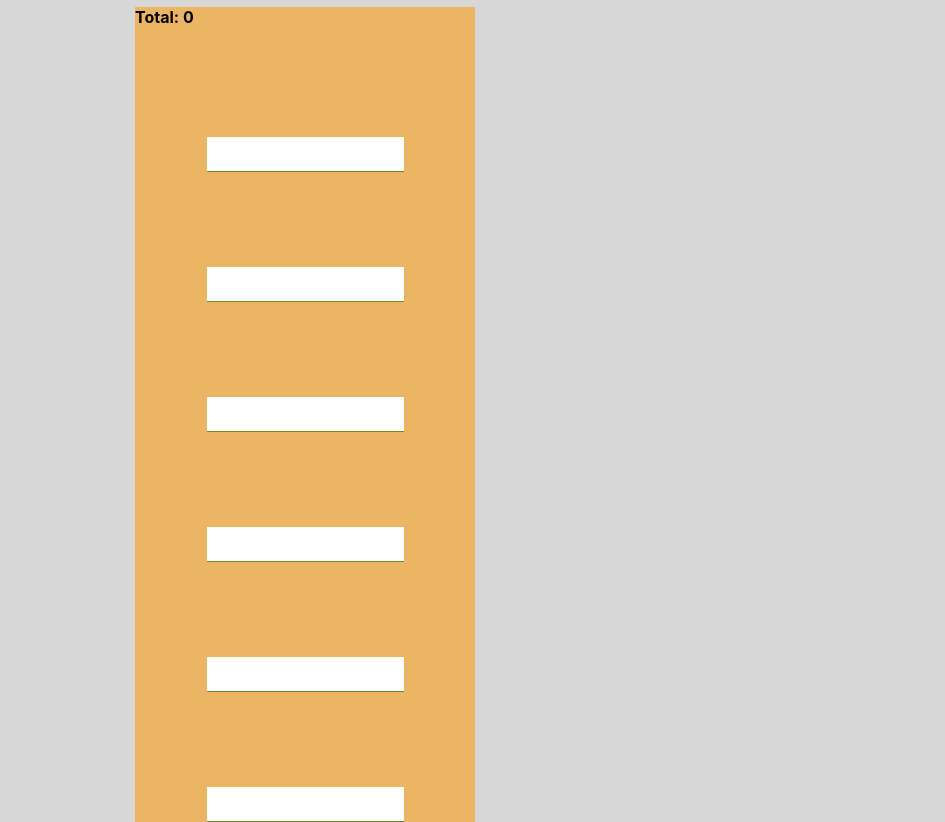
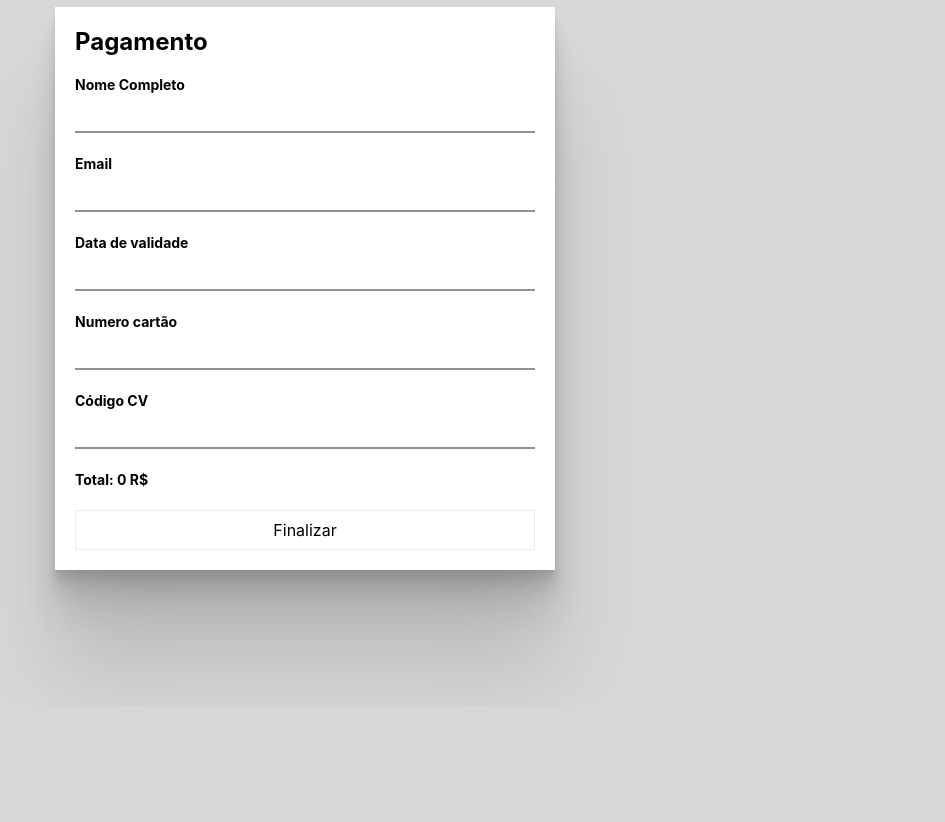
Before and after one commit to GuilhermeDanzer/exampleecommerce, a React app: page /pagamento in a window 1280 px wide. Shown: the part 93-915 px from the top of the page, without its empty margins (335-1280 px from the left). After the commit the page ends 800 px from the top, so only its background shows below. Built offline with nearby package versions, Linux system fonts and the light colour scheme.

Commit message:
Form Pagamento completo

```diff
--- a/package.json
+++ b/package.json
@@ -13,8 +13,10 @@
     "react": "^16.13.1",
     "react-bootstrap": "^1.3.0",
     "react-dom": "^16.13.1",
+    "react-input-mask": "^2.0.4",
     "react-redux": "^7.2.1",
     "react-router-dom": "^5.2.0",
+    "react-router-redux": "^4.0.8",
     "react-scripts": "3.4.3",
     "redux": "^4.0.5"
   },
--- a/public/index.html
+++ b/public/index.html
@@ -3,7 +3,9 @@
   <head>
     <meta charset="utf-8" />
     <link rel="icon" href="%PUBLIC_URL%/favicon.ico" />
-    <meta name="viewport" content="width=device-width, initial-scale=1" />
+    <meta name="viewport" content="width=device-width, initial-scale=1.0, maximum-scale=1.0, user-scalable=no" />
+
+    <!--<meta name="viewport" content="width=device-width, initial-scale=1" />-->
     <meta name="theme-color" content="#000000" />
     <meta
       name="description"
--- a/src/components/Button.js
+++ b/src/components/Button.js
@@ -1,8 +1,10 @@
-import React from 'react'
-import './css/button.scss'
+import React from "react";
+import "./css/button.scss";
 
-export const Button = ({texto,...props}) => {
+export const Button = ({ children, ...props }) => {
   return (
-  <button className='botao' {...props}>{texto}</button>
-  )
-}
+    <button className="botao" {...props}>
+      {children}
+    </button>
+  );
+};
--- a/src/components/Cart.js
+++ b/src/components/Cart.js
@@ -2,16 +2,15 @@ import React from "react";
 import "./css/cart.scss";
 import { Button } from "./Button";
 import { Link } from "react-router-dom";
-import { useSelector,useDispatch } from "react-redux";
-import HighlightOffIcon from '@material-ui/icons/HighlightOff';
+import { useSelector, useDispatch } from "react-redux";
+import HighlightOffIcon from "@material-ui/icons/HighlightOff";
 export const Cart = ({ open }) => {
   const itens = useSelector((state) => state.cart.cartItems);
-  const dispatch = useDispatch()
+  const dispatch = useDispatch();
 
-
-  const deleteCart = (id) =>{
-    return dispatch({type:'REMOVE_ITEM',payload:id})
-  }
+  const deleteCart = (id) => {
+    return dispatch({ type: "REMOVE_ITEM", payload: id });
+  };
 
   console.log(itens);
   return (
@@ -29,9 +28,12 @@ export const Cart = ({ open }) => {
                   {produtos.nome} {produtos.tamanho}
                 </h6>
               </div>
-              <div style={{display:"flex"}} key={produtos.id}>
+              <div style={{ display: "flex" }} key={produtos.id}>
                 <h6>{produtos.preco}</h6>
-                <HighlightOffIcon onClick={()=>deleteCart(produtos.id)} style={{fontSize:15, cursor:'pointer'}}/>
+                <HighlightOffIcon
+                  onClick={() => deleteCart(produtos.id)}
+                  style={{ fontSize: 15, cursor: "pointer" }}
+                />
               </div>
             </div>
           );
@@ -39,7 +41,7 @@ export const Cart = ({ open }) => {
       )}
       {itens.length < 1 ? null : (
         <Link exact to="/pagamento">
-          <Button className="botao cartButton" texto="Finalize sua compra" />
+          <Button className="botao cartButton">Finalize sua compra</Button>
         </Link>
       )}
     </div>
--- a/src/components/Input.js
+++ b/src/components/Input.js
@@ -1,12 +1,10 @@
-import React from 'react'
-import './css/input.scss'
-
-export const Input = ({...props}) =>{
-
-  return(
+import React from "react";
+import "./css/input.scss";
+import InputMask from "react-input-mask";
+export const Input = ({ ...props }) => {
+  return (
     <>
-
-    <input {...props} className='input'/>
+      <InputMask {...props} className="input" />
     </>
-  )
-}
+  );
+};
--- /dev/null
+++ b/src/components/Label.js
@@ -0,0 +1,6 @@
+import React from "react";
+import "./css/label.scss";
+
+export const Label = ({ children }) => {
+  return <span>{children}</span>;
+};
--- a/src/components/Payment.js
+++ b/src/components/Payment.js
@@ -1,37 +1,72 @@
-import React from 'react'
-import {Input} from './Input'
+import React, { useEffect } from "react";
+import { Input } from "./Input";
+import { Label } from "./Label";
+import { Button } from "./Button";
 import "./css/payment.scss";
-import { useSelector,useDispatch } from "react-redux";
-export const Payment = () => {
+import { useSelector, useDispatch } from "react-redux";
+import { useHistory } from "react-router-dom";
+
+export const Payment = (props) => {
+  // <h4>Total: {valor.toFixed(2)}</h4>
+  let history = useHistory();
   const itens = useSelector((state) => state.cart.cartItems);
-  var valor = 0
-  itens.map((produtos)=>{
-    valor += produtos.preco
-  })
+  var valor = 0;
+  itens.map((produtos) => {
+    console.log(produtos);
+    valor += produtos.preco;
+  });
+
+  const handleChange = (prop) => (event) => {
+    props.setValues({ ...props.value, [prop]: event.target.value });
+  };
+  console.log(props.value);
+
   return (
-    <div style={{display:"flex",justifyContent:'center'}}>
-      <div className='paymentForm'>
-        <h4>Total: {valor}</h4>
-        <div className='arroundInput'>
-          <Input palceholder='Nome'/>
-        </div>
-        <div className='arroundInput'>
-          <Input/>
-        </div>
-        <div className='arroundInput'>
-          <Input/>
-        </div>
-        <div className='arroundInput'>
-          <Input/>
-        </div>
-        <div className='arroundInput'>
-          <Input/>
-        </div>
-        <div className='arroundInput'>
-          <Input/>
+    <>
+      <div className="paymentForm">
+        <div className="formContent">
+          <h2>Pagamento</h2>
+          <div className="inputcontainer">
+            <Label>Nome Completo</Label>
+            <Input onChange={handleChange("nome")} />
+          </div>
+          <div className="inputcontainer">
+            <Label>Email</Label>
+            <Input onChange={handleChange("email")} />
+          </div>
+          <div className="inputcontainer">
+            <Label>Data de validade</Label>
+            <Input
+              onChange={handleChange("validade")}
+              mask="99/99"
+              maskPlaceholder="mm/yy"
+            />
+          </div>
+          <div className="inputcontainer">
+            <Label>Numero cartão</Label>
+            <Input
+              onChange={handleChange("cartao")}
+              mask="9999-9999-9999-9999"
+            />
+          </div>
+          <div className="inputcontainer">
+            <Label>Código CV</Label>
+            <Input onChange={handleChange("CV")} mask="999" />
+          </div>
+          <div className="inputcontainer">
+            <Label>Total: {valor} R$</Label>
+          </div>
+
+          <Button
+            onClick={() => {
+              history.push("/");
+              alert("Compra Finalizada");
+            }}
+          >
+            Finalizar
+          </Button>
         </div>
       </div>
-
-    </div>
-  )
-}
+    </>
+  );
+};
--- a/src/components/Product.js
+++ b/src/components/Product.js
@@ -2,26 +2,26 @@ import React, { useState } from "react";
 import "./css/product.scss";
 import { Button } from "./Button";
 import { SizeClothes } from "./SizeClothes";
-import { useDispatch } from 'react-redux';
+import { useDispatch } from "react-redux";
 
 export const Product = ({ img }) => {
-  const [state, setState] = useState({nome:'Red Hoodie',preco:19.99,tamanho:''});
-
+  const [state, setState] = useState({
+    nome: "Red Hoodie",
+    preco: 19.99,
+    tamanho: "",
+  });
 
   const dispatch = useDispatch();
 
-
-  const addCart = () =>{
-
+  const addCart = () => {
     let item = {
-      id:Math.random(),
-      nome:state.nome ,
-      preco:state.preco,
-      tamanho:state.tamanho
-
-    }
-    dispatch({type:'ADD_ITEM',payload:item})
-  }
+      id: Math.random(),
+      nome: state.nome,
+      preco: state.preco,
+      tamanho: state.tamanho,
+    };
+    dispatch({ type: "ADD_ITEM", payload: item });
+  };
   return (
     <div style={{ marginLeft: 200, marginRight: 200 }}>
       <div className="box">
@@ -46,12 +46,10 @@ export const Product = ({ img }) => {
               vitae, dictum ac enim. Maecenas tempus ac enim et finibus.
             </p>
           </div>
+          <p style={{ alignSelf: "flex-end" }}>R$: {state.preco}</p>
           <SizeClothes value={state} setValue={setState} />
           <div className="divBotao">
-            <Button
-              onClick={() => addCart()}
-              texto="Adicione ao carrinho"
-            />
+            <Button onClick={() => addCart()}>Adicione ao carrinho</Button>
           </div>
         </div>
       </div>
--- a/src/components/SizeClothes.js
+++ b/src/components/SizeClothes.js
@@ -35,13 +35,14 @@ export const SizeClothes = ({ value, setValue }) => {
         return (
           <Button
             className={
-              value.tamanho === tamanho.tamanho ? "botao active" : "botao"
+              value.tamanho === tamanho.tamanho ? "botao ativo" : "botao"
             }
             key={i}
-            texto={tamanho.tamanho}
             style={{ fontSize: 13 }}
             onClick={() => someFunct(tamanho.tamanho)}
-          />
+          >
+            {tamanho.tamanho}
+          </Button>
         );
       })}
     </div>
--- a/src/components/css/button.scss
+++ b/src/components/css/button.scss
@@ -1,4 +1,4 @@
-.teste{
+.teste {
   outline: none;
   border: none;
   height: 3rem;
@@ -7,7 +7,7 @@
   transition: 0.2s ease-in-out;
 }
 
-.botao{
+.botao {
   background: none;
   border: none;
   color: inherit;
@@ -17,18 +17,18 @@
   text-align: inherit;
   text-transform: inherit;
   cursor: pointer;
-  border:1px solid #ebedee;
+  border: 1px solid #ebedee;
   height: 40px;
-  padding:0.5rem;
+  padding: 0.5rem;
   text-align: center;
   outline: none;
-
 }
-.botao.active{
+.botao.ativo {
   background-color: #111111;
-  color:#ebedee;
+  color: #ebedee;
   font-weight: bold;
 }
-.botao:checked{
+.botao:active {
   background-color: #111111;
+  color: #ebedee;
 }
--- a/src/components/css/cart.scss
+++ b/src/components/css/cart.scss
@@ -1,40 +1,41 @@
-a{
-  color:#000
+a {
+  color: #000;
 }
 
-.cartButton{
-  border:none;
+.cartButton {
+  border: none;
   transition: 0.2s ease-in-out;
   width: 100%;
 }
-.cartButton:hover{
+.cartButton:hover {
   background-color: #111111;
-  color:#ebedee;
+  color: #ebedee;
   font-weight: bold;
 }
-.cart{
-
+.cart {
   position: absolute;
   width: 18.75rem;
   /* height: 30%; */
   display: flex;
-  top:3.43rem;
+  top: 3.43rem;
   right: 2.5rem;
   z-index: 2;
   flex-direction: column;
   background-color: #ffff;
   //border: 1px solid rgba(0, 0, 0, 0.04);
   box-shadow: 0 16px 24px 2px rgba(0, 0, 0, 0.14);
-
 }
 
-.itens{
+.itens {
   cursor: initial;
   margin: 0.625rem;
-  padding:0.3125rem;
+  padding: 0.3125rem;
   position: relative;
   display: flex;
   flex-direction: row;
   justify-content: space-between;
+}
 
+h6 {
+  margin-right: 5px;
 }
--- a/src/components/css/input.scss
+++ b/src/components/css/input.scss
@@ -1,11 +1,9 @@
+@import "../../Sass/mainColors.scss";
+.input {
+  outline: 0;
+  border-width: 0 0 2px;
 
-@import "../../Sass/mainColors.scss";
-.input{
-
-  height: 35px;
-  outline:none;
-  padding:10px;
-
-  border: none;
-  border-bottom: olivedrab 1px solid;
+  font-size: 16px;
+  border-color: #929292;
+  background-color: #fff;
 }
--- /dev/null
+++ b/src/components/css/label.scss
@@ -0,0 +1,5 @@
+span {
+  font-size: 14px;
+  font-weight: bold;
+  padding: 20px 20px 20px 0px;
+}
--- a/src/components/css/payment.scss
+++ b/src/components/css/payment.scss
@@ -1,11 +1,31 @@
-.paymentForm{
-  display:grid;
-  grid-template-columns: repeat(1,minmax(340px,1fr));
-  grid-template-rows: repeat(6,minmax(100px,130px));
-  background-color: #f908;
+.paymentForm {
+  display: flex;
+  width: 500px;
+  background-color: #ffffff;
+  box-shadow: 0 2.8px 2.2px rgba(0, 0, 0, 0.034),
+    0 6.7px 5.3px rgba(0, 0, 0, 0.048), 0 12.5px 10px rgba(0, 0, 0, 0.06),
+    0 22.3px 17.9px rgba(0, 0, 0, 0.072), 0 41.8px 33.4px rgba(0, 0, 0, 0.086),
+    0 100px 80px rgba(0, 0, 0, 0.12);
 }
 
-.arroundInput{
+.arroundInput {
   display: flex;
   justify-content: center;
 }
+.inputcontainer {
+  display: flex;
+  flex-direction: column;
+  margin-bottom: 2px;
+}
+
+.formContent {
+  display: flex;
+  flex-direction: column;
+  flex-wrap: wrap;
+  padding: 20px;
+  flex: 1;
+}
+input[type="number"]::-webkit-inner-spin-button,
+input[type="number"]::-webkit-outer-spin-button {
+  -webkit-appearance: none;
+}
--- a/src/screens/Pagamento.js
+++ b/src/screens/Pagamento.js
@@ -1,9 +1,10 @@
-import React from 'react'
-import {Payment} from '../components/Payment'
+import React, { useState } from "react";
+import { Payment } from "../components/Payment";
 export const Pagamento = () => {
+  const [value, setValues] = useState("");
   return (
-    <div>
-      <Payment/>
+    <div style={{ display: "flex", justifyContent: "center" }}>
+      <Payment value={value} setValues={setValues} />
     </div>
-  )
-}
+  );
+};
```
Also changed, not shown: 1 other file.
